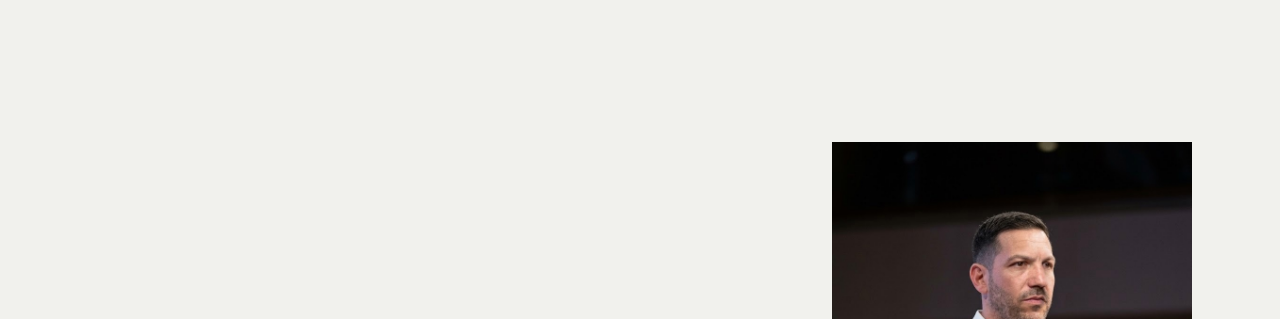
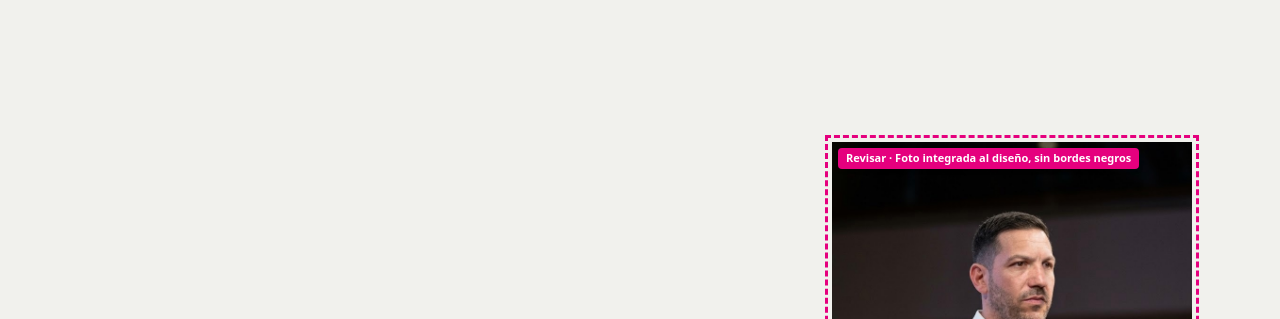
Before and after one commit to gustavomenicillo/gustavomenicillo.com, a plain HTML site: page notas/index.html in a window 1280 px wide. Shown: the part 58-377 px from the top of the page. Drawn offline with Linux system fonts and the light colour scheme.

Commit message:
Preview: resaltado de ajustes a revisar (articulos)

```diff
--- a/notas/index.html
+++ b/notas/index.html
@@ -323,6 +323,7 @@
  ]
 }
 </script>
+<style id="revisar-preview">/* SOLO PREVIEW: resaltado de ajustes a revisar. Quitar antes de publicar. */[data-revisar]{outline:3px dashed #e5007e!important;outline-offset:4px;position:relative}[data-revisar]::before{content:"Revisar · " attr(data-revisar);position:absolute;top:6px;left:6px;z-index:50;background:#e5007e;color:#fff;font:600 11px/1.35 system-ui,sans-serif;letter-spacing:0;text-transform:none;padding:3px 8px;border-radius:4px;max-width:calc(100% - 12px);white-space:normal;pointer-events:none;box-shadow:0 1px 4px rgba(0,0,0,.25)}li[data-revisar],.g-row[data-revisar]{padding-top:28px}h1[data-revisar]{padding-top:30px}</style>
 </head>
 <body class="no-js tc">
 <a class="skip" href="#contenido">Ir al contenido</a>
@@ -348,7 +349,7 @@
     <p class="kicker">Artículos</p>
     <h1>Lo que vengo <em>pensando</em></h1>
 
-    </div><figure class="ph-photo"><img src="/assets/gustavo/charlas.jpg?v=20261030b" alt="Gustavo Menicillo" width="764" height="1024" fetchpriority="high"></figure>
+    </div><figure data-revisar="Foto integrada al diseño, sin bordes negros" class="ph-photo"><img src="/assets/gustavo/charlas.jpg?v=20261030b" alt="Gustavo Menicillo" width="764" height="1024" fetchpriority="high"></figure>
   </div>
 </section>
 <section class="block alt">
```
